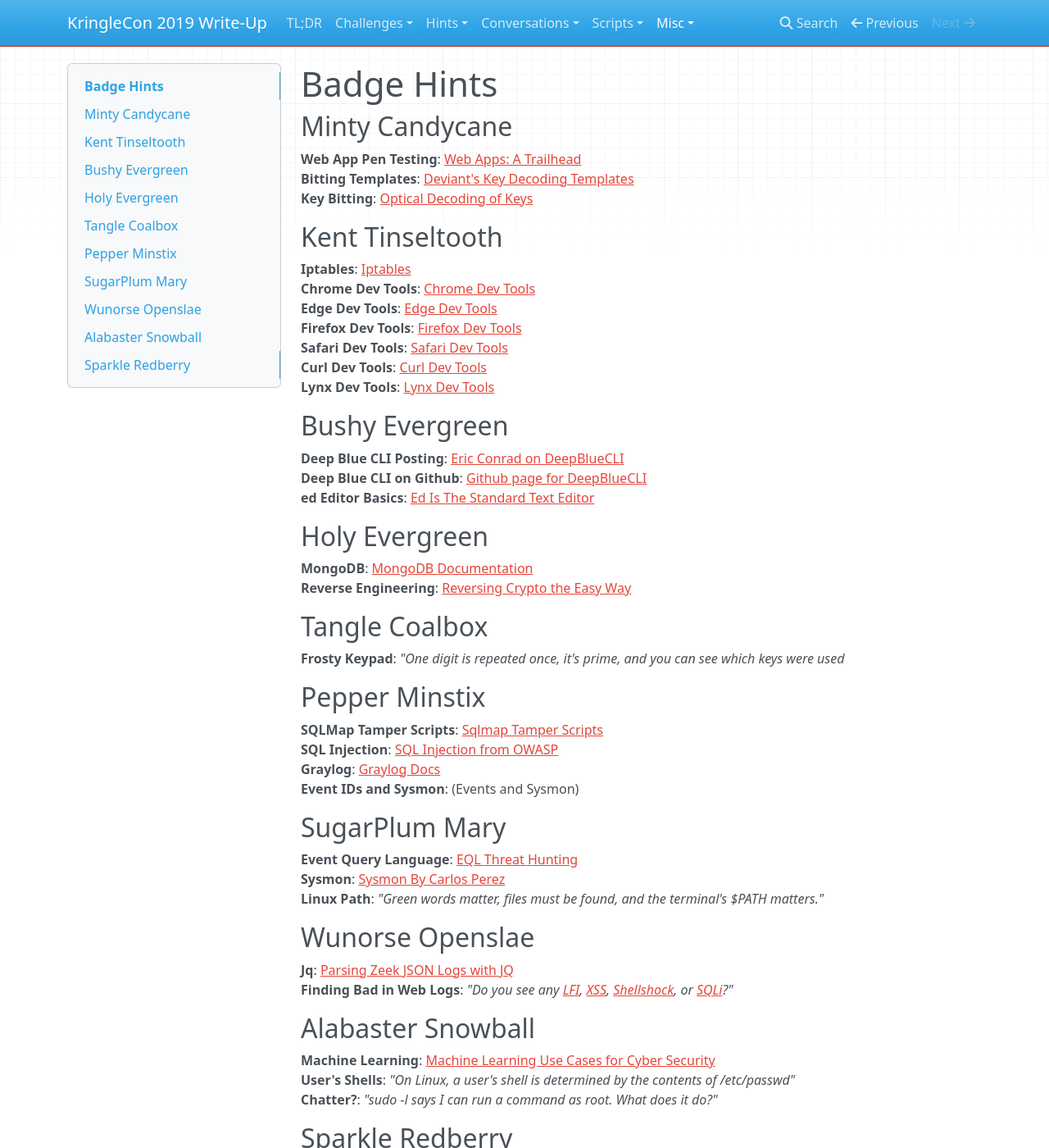
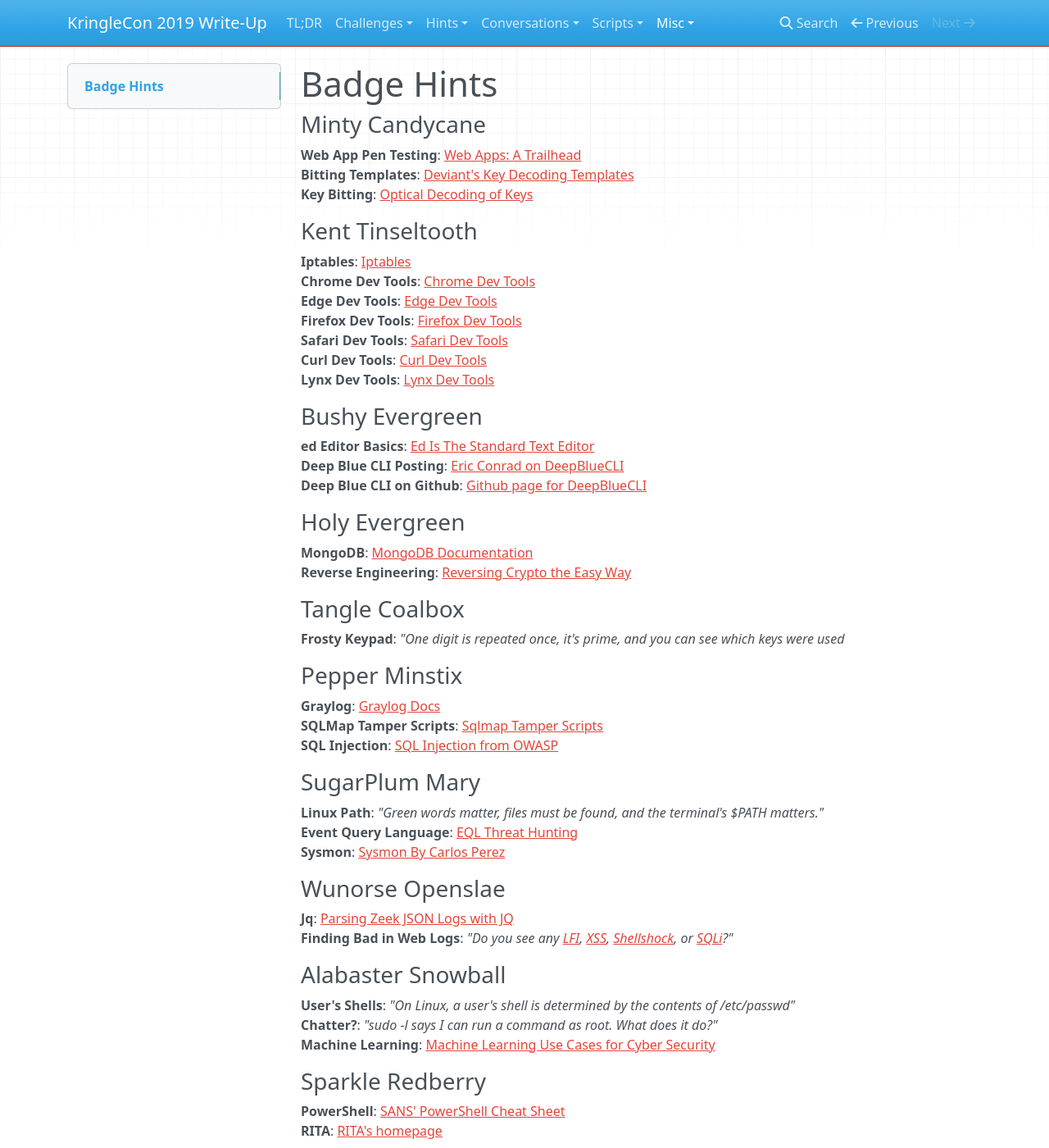
Before and after one commit to crahan/HolidayHackChallenge2019, an MkDocs documentation site: the page built from docs/misc/badge_hints.md, in a window 1280 px wide and 1400 px high. Shown: the whole window at 82% size. Built offline with MkDocs 1.6.1, drawn with Linux system fonts in a browser that asks for light colours; nearby versions of some CDN libraries; a style sheet for code colours, icons or effects is not loaded.

Commit message:
Smaller section titles

```diff
--- a/docs/misc/badge_hints.md
+++ b/docs/misc/badge_hints.md
@@ -1,11 +1,11 @@
 # Badge Hints
 
-## Minty Candycane
+### Minty Candycane
 **Web App Pen Testing**: [Web Apps: A Trailhead](https://youtu.be/0T6-DQtzCgM)
 **Bitting Templates**: [Deviant's Key Decoding Templates](https://github.com/deviantollam/decoding)
 **Key Bitting**: [Optical Decoding of Keys](https://youtu.be/KU6FJnbkeLA)
 
-## Kent Tinseltooth
+### Kent Tinseltooth
 **Iptables**: [Iptables](https://upcloud.com/community/tutorials/configure-iptables-centos/)
 **Chrome Dev Tools**: [Chrome Dev Tools](https://developers.google.com/web/tools/chrome-devtools)
 **Edge Dev Tools**: [Edge Dev Tools](https://docs.microsoft.com/en-us/microsoft-edge/devtools-guide/console)
@@ -14,38 +14,37 @@
 **Curl Dev Tools**: [Curl Dev Tools](https://curl.haxx.se/docs/manpage.html)
 **Lynx Dev Tools**: [Lynx Dev Tools](https://xkcd.com/325/)
 
-## Bushy Evergreen
+### Bushy Evergreen
+**ed Editor Basics**: [Ed Is The Standard Text Editor](http://cs.wellesley.edu/~cs249/Resources/ed_is_the_standard_text_editor.html)
 **Deep Blue CLI Posting**: [Eric Conrad on DeepBlueCLI](https://www.ericconrad.com/2016/09/deepbluecli-powershell-module-for-hunt.html)
 **Deep Blue CLI on Github**: [Github page for DeepBlueCLI](https://github.com/sans-blue-team/DeepBlueCLI)
-**ed Editor Basics**: [Ed Is The Standard Text Editor](http://cs.wellesley.edu/~cs249/Resources/ed_is_the_standard_text_editor.html)
 
-## Holy Evergreen
+### Holy Evergreen
 **MongoDB**: [MongoDB Documentation](https://docs.mongodb.com/manual/reference/command/listDatabases/#dbcmd.listDatabases)
 **Reverse Engineering**: [Reversing Crypto the Easy Way](https://youtu.be/obJdpKDpFBA)
 
-## Tangle Coalbox
+### Tangle Coalbox
 **Frosty Keypad**: *"One digit is repeated once, it's prime, and you can see which keys were used*
 
-## Pepper Minstix
+### Pepper Minstix
+**Graylog**: [Graylog Docs](http://docs.graylog.org/en/3.1/pages/queries.html)
 **SQLMap Tamper Scripts**: [Sqlmap Tamper Scripts](https://pen-testing.sans.org/blog/2017/10/13/sqlmap-tamper-scripts-for-the-win)
 **SQL Injection**: [SQL Injection from OWASP](https://www.owasp.org/index.php/SQL_Injection)
-**Graylog**: [Graylog Docs](http://docs.graylog.org/en/3.1/pages/queries.html)
-**Event IDs and Sysmon**: (Events and Sysmon)
 
-## SugarPlum Mary
+### SugarPlum Mary
+**Linux Path**: *"Green words matter, files must be found, and the terminal's $PATH matters."*
 **Event Query Language**: [EQL Threat Hunting](https://pen-testing.sans.org/blog/2019/12/10/eql-threat-hunting/)
 **Sysmon**: [Sysmon By Carlos Perez](https://www.darkoperator.com/blog/2014/8/8/sysinternals-sysmon)
-**Linux Path**: *"Green words matter, files must be found, and the terminal's $PATH matters."*
 
-## Wunorse Openslae
+### Wunorse Openslae
 **Jq**: [Parsing Zeek JSON Logs with JQ](https://pen-testing.sans.org/blog/2019/12/03/parsing-zeek-json-logs-with-jq-2)
 **Finding Bad in Web Logs**: *"Do you see any [LFI](https://www.owasp.org/index.php/Testing_for_Local_File_Inclusion), [XSS](https://www.owasp.org/index.php/Cross-site_Scripting_(XSS)), [Shellshock](https://en.wikipedia.org/wiki/Shellshock_(software_bug)), or [SQLi](https://www.owasp.org/index.php/SQL_Injection)?"*
 
-## Alabaster Snowball
-**Machine Learning**: [Machine Learning Use Cases for Cyber Security](https://youtu.be/jmVPLwjm_zs)
+### Alabaster Snowball
 **User's Shells**: *"On Linux, a user's shell is determined by the contents of /etc/passwd"*
 **Chatter?**: *"sudo -l says I can run a command as root. What does it do?"*
+**Machine Learning**: [Machine Learning Use Cases for Cyber Security](https://youtu.be/jmVPLwjm_zs)
 
-## Sparkle Redberry
+### Sparkle Redberry
 **PowerShell**: [SANS' PowerShell Cheat Sheet](https://blogs.sans.org/pen-testing/files/2016/05/PowerShellCheatSheet_v41.pdf)
 **RITA**: [RITA's homepage](https://www.activecountermeasures.com/free-tools/rita/)
```
Also changed, not shown: docs/misc/user_accounts.md (+4 -4 lines).
